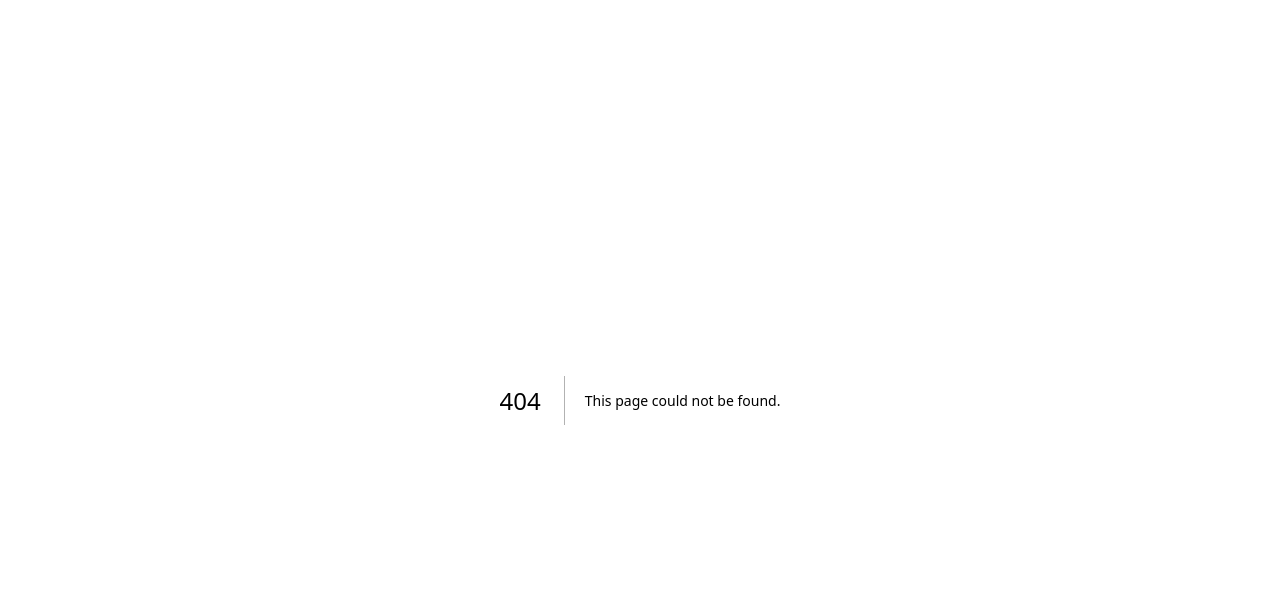
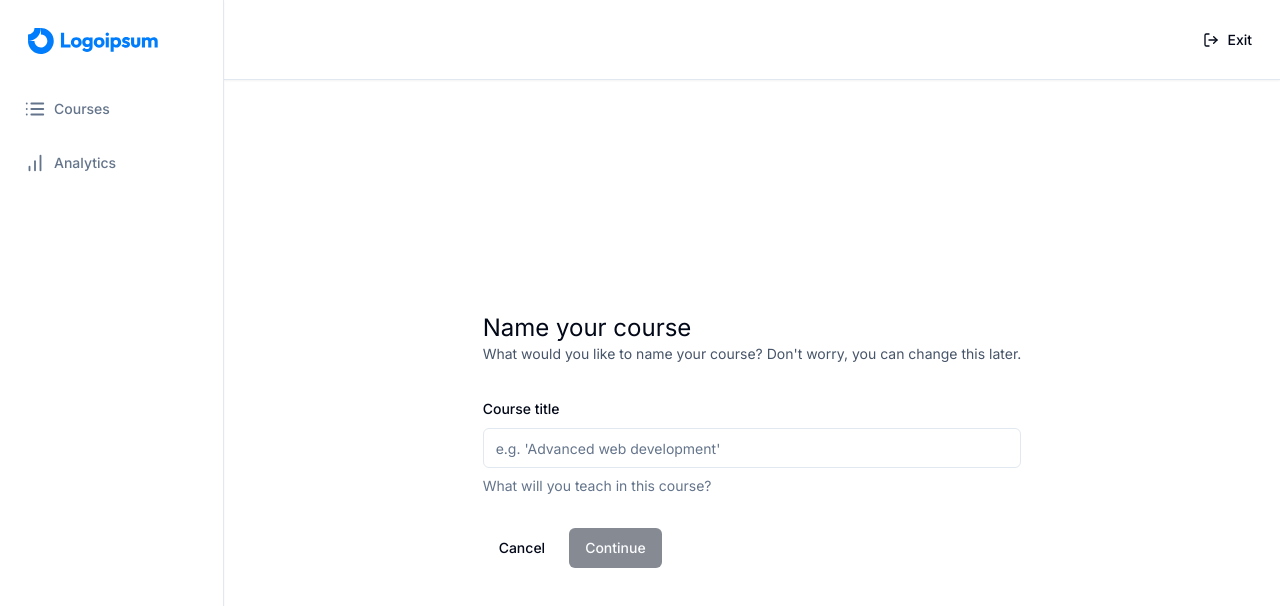
Before and after one commit to ryanyogan/lms, a Next.js app: page /teacher/create in a window 1280 px wide. Before the commit this address had no page. Shown: the top 606 px of the page. Built offline with nearby package versions, Linux system fonts and the light colour scheme.

Commit message:
feat // fixes and shit

```diff
--- a/src/app/(dashboard)/(routes)/teacher/courses/page.tsx
+++ b/src/app/(dashboard)/(routes)/teacher/courses/page.tsx
@@ -1,3 +1,12 @@
+import { Button } from "@/components/ui/button";
+import Link from "next/link";
+
 export default function CoursesPage() {
-  return <div>TeacherPage</div>;
+  return (
+    <div className="p-6">
+      <Link href="/teacher/create">
+        <Button>New Course</Button>
+      </Link>
+    </div>
+  );
 }
--- /dev/null
+++ b/src/app/(dashboard)/(routes)/teacher/create/page.tsx
@@ -0,0 +1,97 @@
+"use client";
+import { Button } from "@/components/ui/button";
+import {
+  Form,
+  FormControl,
+  FormDescription,
+  FormField,
+  FormItem,
+  FormLabel,
+  FormMessage,
+} from "@/components/ui/form";
+import { Input } from "@/components/ui/input";
+import { zodResolver } from "@hookform/resolvers/zod";
+import axios from "axios";
+import Link from "next/link";
+import { useRouter } from "next/navigation";
+import { useForm } from "react-hook-form";
+import { z } from "zod";
+
+const formSchema = z.object({
+  title: z.string().min(1, {
+    message: "Title is required",
+  }),
+});
+
+export default function CreatePage() {
+  const router = useRouter();
+
+  const form = useForm<z.infer<typeof formSchema>>({
+    resolver: zodResolver(formSchema),
+    defaultValues: {
+      title: "",
+    },
+  });
+
+  const { isSubmitting, isValid } = form.formState;
+
+  const onSubmit = async (values: z.infer<typeof formSchema>) => {
+    try {
+      const res = await axios.post("/api/course", values);
+      router.push(`/teacher/courses/${res?.data.id}`);
+    } catch (error) {
+      console.log(error);
+    }
+  };
+
+  return (
+    <div className="max-w-5xl mx-auto flex md:items-center md:justify-center h-full p-6">
+      <div>
+        <h1 className="text-2xl">Name your course</h1>
+        <p className="text-sm text-slate-600">
+          What would you like to name your course? Don&apos;t worry, you can
+          change this later.
+        </p>
+
+        <Form {...form}>
+          <form
+            onSubmit={form.handleSubmit(onSubmit)}
+            className="space-y-8 mt-8"
+          >
+            <FormField
+              control={form.control}
+              name="title"
+              render={({ field }) => (
+                <FormItem>
+                  <FormLabel>Course title</FormLabel>
+                  <FormControl>
+                    <Input
+                      disabled={isSubmitting}
+                      placeholder="e.g. 'Advanced web development'"
+                      {...field}
+                    />
+                  </FormControl>
+                  <FormDescription>
+                    What will you teach in this course?
+                  </FormDescription>
+                  <FormMessage />
+                </FormItem>
+              )}
+            />
+
+            <div className="flex items-center gap-x-2">
+              <Link href="/">
+                <Button variant="ghost" type="button">
+                  Cancel
+                </Button>
+              </Link>
+              <Button disabled={isSubmitting || !isValid} type="submit">
+                Continue
+              </Button>
+            </div>
+          </form>
+        </Form>
+      </div>
+    </div>
+  );
+}
--- /dev/null
+++ b/src/components/ui/form.tsx
@@ -0,0 +1,176 @@
+import * as React from "react"
+import * as LabelPrimitive from "@radix-ui/react-label"
+import { Slot } from "@radix-ui/react-slot"
+import {
+  Controller,
+  ControllerProps,
+  FieldPath,
+  FieldValues,
+  FormProvider,
+  useFormContext,
+} from "react-hook-form"
+
+import { cn } from "@/lib/utils"
+import { Label } from "@/components/ui/label"
+
+const Form = FormProvider
+
+type FormFieldContextValue<
+  TFieldValues extends FieldValues = FieldValues,
+  TName extends FieldPath<TFieldValues> = FieldPath<TFieldValues>
+> = {
+  name: TName
+}
+
+const FormFieldContext = React.createContext<FormFieldContextValue>(
+  {} as FormFieldContextValue
+)
+
+const FormField = <
+  TFieldValues extends FieldValues = FieldValues,
+  TName extends FieldPath<TFieldValues> = FieldPath<TFieldValues>
+>({
+  ...props
+}: ControllerProps<TFieldValues, TName>) => {
+  return (
+    <FormFieldContext.Provider value={{ name: props.name }}>
+      <Controller {...props} />
+    </FormFieldContext.Provider>
+  )
+}
+
+const useFormField = () => {
+  const fieldContext = React.useContext(FormFieldContext)
+  const itemContext = React.useContext(FormItemContext)
+  const { getFieldState, formState } = useFormContext()
+
+  const fieldState = getFieldState(fieldContext.name, formState)
+
+  if (!fieldContext) {
+    throw new Error("useFormField should be used within <FormField>")
+  }
+
+  const { id } = itemContext
+
+  return {
+    id,
+    name: fieldContext.name,
+    formItemId: `${id}-form-item`,
+    formDescriptionId: `${id}-form-item-description`,
+    formMessageId: `${id}-form-item-message`,
+    ...fieldState,
+  }
+}
+
+type FormItemContextValue = {
+  id: string
+}
+
+const FormItemContext = React.createContext<FormItemContextValue>(
+  {} as FormItemContextValue
+)
+
+const FormItem = React.forwardRef<
+  HTMLDivElement,
+  React.HTMLAttributes<HTMLDivElement>
+>(({ className, ...props }, ref) => {
+  const id = React.useId()
+
+  return (
+    <FormItemContext.Provider value={{ id }}>
+      <div ref={ref} className={cn("space-y-2", className)} {...props} />
+    </FormItemContext.Provider>
+  )
+})
+FormItem.displayName = "FormItem"
+
+const FormLabel = React.forwardRef<
+  React.ElementRef<typeof LabelPrimitive.Root>,
+  React.ComponentPropsWithoutRef<typeof LabelPrimitive.Root>
+>(({ className, ...props }, ref) => {
+  const { error, formItemId } = useFormField()
+
+  return (
+    <Label
+      ref={ref}
+      className={cn(error && "text-destructive", className)}
+      htmlFor={formItemId}
+      {...props}
+    />
+  )
+})
+FormLabel.displayName = "FormLabel"
+
+const FormControl = React.forwardRef<
+  React.ElementRef<typeof Slot>,
+  React.ComponentPropsWithoutRef<typeof Slot>
+>(({ ...props }, ref) => {
+  const { error, formItemId, formDescriptionId, formMessageId } = useFormField()
+
+  return (
+    <Slot
+      ref={ref}
+      id={formItemId}
+      aria-describedby={
+        !error
+          ? `${formDescriptionId}`
+          : `${formDescriptionId} ${formMessageId}`
+      }
+      aria-invalid={!!error}
+      {...props}
+    />
+  )
+})
+FormControl.displayName = "FormControl"
+
+const FormDescription = React.forwardRef<
+  HTMLParagraphElement,
+  React.HTMLAttributes<HTMLParagraphElement>
+>(({ className, ...props }, ref) => {
+  const { formDescriptionId } = useFormField()
+
+  return (
+    <p
+      ref={ref}
+      id={formDescriptionId}
+      className={cn("text-sm text-muted-foreground", className)}
+      {...props}
+    />
+  )
+})
+FormDescription.displayName = "FormDescription"
+
+const FormMessage = React.forwardRef<
+  HTMLParagraphElement,
+  React.HTMLAttributes<HTMLParagraphElement>
+>(({ className, children, ...props }, ref) => {
+  const { error, formMessageId } = useFormField()
+  const body = error ? String(error?.message) : children
+
+  if (!body) {
+    return null
+  }
+
+  return (
+    <p
+      ref={ref}
+      id={formMessageId}
+      className={cn("text-sm font-medium text-destructive", className)}
+      {...props}
+    >
+      {body}
+    </p>
+  )
+})
+FormMessage.displayName = "FormMessage"
+
+export {
+  useFormField,
+  Form,
+  FormItem,
+  FormLabel,
+  FormControl,
+  FormDescription,
+  FormMessage,
+  FormField,
+}
--- /dev/null
+++ b/src/components/ui/input.tsx
@@ -0,0 +1,25 @@
+import * as React from "react"
+
+import { cn } from "@/lib/utils"
+
+export interface InputProps
+  extends React.InputHTMLAttributes<HTMLInputElement> {}
+
+const Input = React.forwardRef<HTMLInputElement, InputProps>(
+  ({ className, type, ...props }, ref) => {
+    return (
+      <input
+        type={type}
+        className={cn(
+          "flex h-10 w-full rounded-md border border-input bg-background px-3 py-2 text-sm ring-offset-background file:border-0 file:bg-transparent file:text-sm file:font-medium placeholder:text-muted-foreground focus-visible:outline-none focus-visible:ring-2 focus-visible:ring-ring focus-visible:ring-offset-2 disabled:cursor-not-allowed disabled:opacity-50",
+          className
+        )}
+        ref={ref}
+        {...props}
+      />
+    )
+  }
+)
+Input.displayName = "Input"
+
+export { Input }
--- /dev/null
+++ b/src/components/ui/label.tsx
@@ -0,0 +1,26 @@
+"use client"
+
+import * as React from "react"
+import * as LabelPrimitive from "@radix-ui/react-label"
+import { cva, type VariantProps } from "class-variance-authority"
+
+import { cn } from "@/lib/utils"
+
+const labelVariants = cva(
+  "text-sm font-medium leading-none peer-disabled:cursor-not-allowed peer-disabled:opacity-70"
+)
+
+const Label = React.forwardRef<
+  React.ElementRef<typeof LabelPrimitive.Root>,
+  React.ComponentPropsWithoutRef<typeof LabelPrimitive.Root> &
+    VariantProps<typeof labelVariants>
+>(({ className, ...props }, ref) => (
+  <LabelPrimitive.Root
+    ref={ref}
+    className={cn(labelVariants(), className)}
+    {...props}
+  />
+))
+Label.displayName = LabelPrimitive.Root.displayName
+
+export { Label }
--- a/tailwind.config.ts
+++ b/tailwind.config.ts
@@ -59,12 +59,12 @@
       },
       keyframes: {
         "accordion-down": {
-          from: { height: 0 },
+          from: { height: "0" },
           to: { height: "var(--radix-accordion-content-height)" },
         },
         "accordion-up": {
           from: { height: "var(--radix-accordion-content-height)" },
-          to: { height: 0 },
+          to: { height: "0" },
         },
       },
       animation: {
```
Also changed, not shown: package.json (+6 -1 lines), 1 other file (tests, documents, lock files or other folders).
